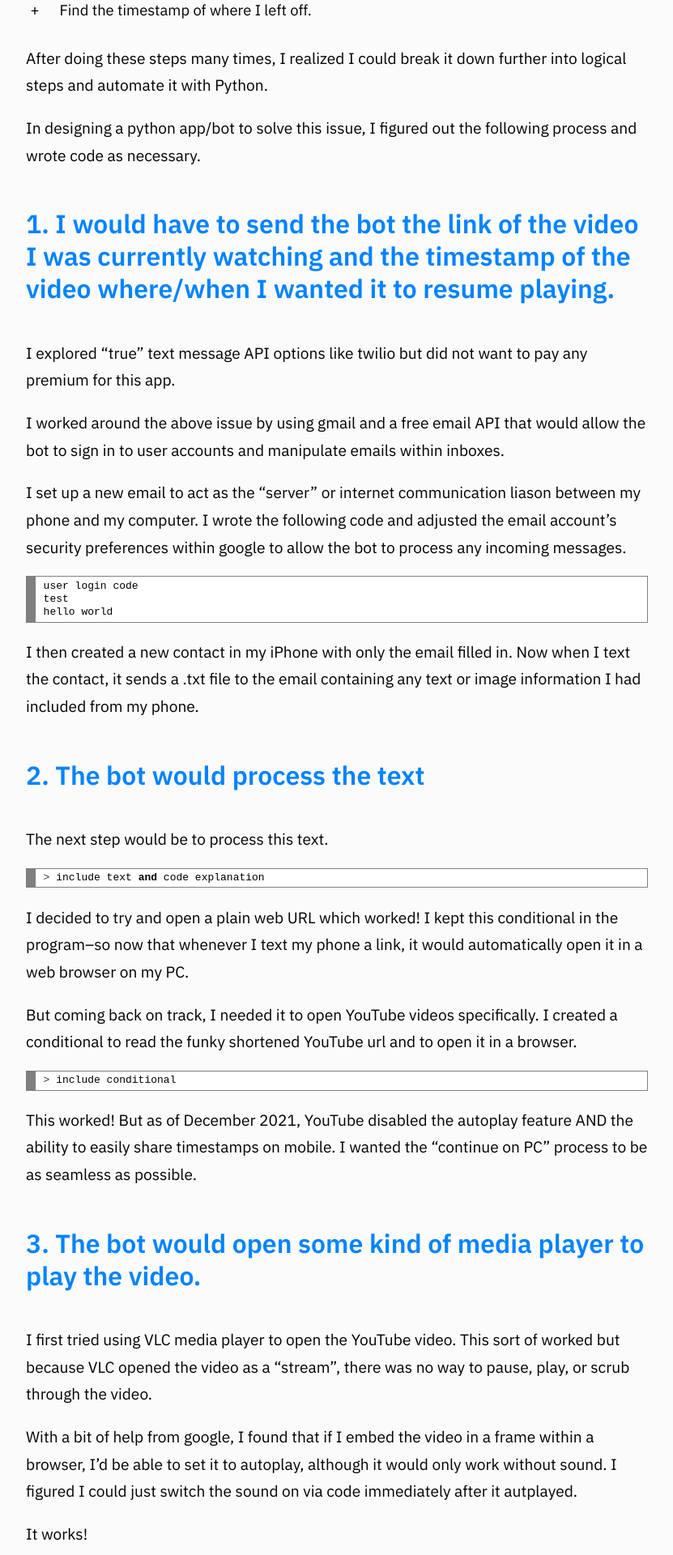
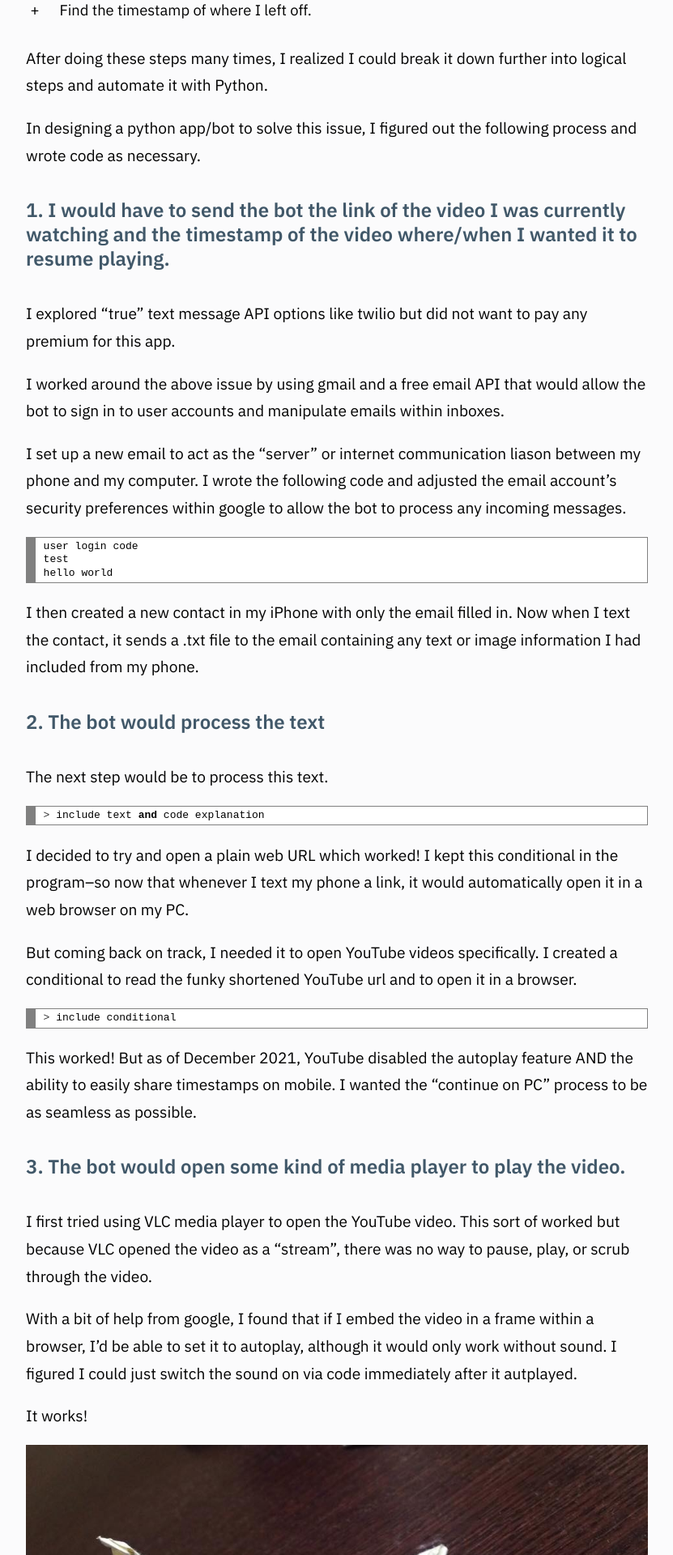
Before and after one commit to sammyj-me/sammyj-me.github.io, a Jekyll site: the page built from _posts/2021-12-18-Continue_On_PC_YouTube.md, in a window 1280 px wide. Shown: the part 1205-3125 px from the top of the page at 81% size, without its empty margins (224-1055 px from the left). Built offline with Jekyll 4.4.1, drawn with Linux system fonts in a browser that asks for light colours.

```diff
--- a/_posts/2021-12-18-Continue_On_PC_YouTube.md
+++ b/_posts/2021-12-18-Continue_On_PC_YouTube.md
@@ -20,7 +20,7 @@ After doing these steps many times, I realized I could break it down further int
 
 In designing a python app/bot to solve this issue, I figured out the following process and wrote code as necessary.
 
-## 1. I would have to send the bot the link of the video I was currently watching and the timestamp of the video where/when I wanted it to resume playing.
+### 1. I would have to send the bot the link of the video I was currently watching and the timestamp of the video where/when I wanted it to resume playing.
 
 I explored "true" text message API options like twilio but did not want to pay any premium for this app.
 
@@ -35,7 +35,7 @@ hello world
 
 I then created a new contact in my iPhone with only the email filled in. Now when I text the contact, it sends a .txt file to the email containing any text or image information I had included from my phone.
 
-## 2. The bot would process the text
+### 2. The bot would process the text
 
 The next step would be to process this text.
 
@@ -51,7 +51,7 @@ But coming back on track, I needed it to open YouTube videos specifically. I cre
 
 This worked! But as of December 2021, YouTube disabled the autoplay feature AND the ability to easily share timestamps on mobile. I wanted the "continue on PC" process to be as seamless as possible.
 
-## 3. The bot would open some kind of media player to play the video.
+### 3. The bot would open some kind of media player to play the video.
 
 I first tried using VLC media player to open the YouTube video. This sort of worked but because VLC opened the video as a "stream", there was no way to pause, play, or scrub through the video.
 
@@ -61,7 +61,7 @@ It works!
 
 <img src="\media\Project Pics 2021\PlasticOrigami\dollarkoi.jpg" alt="Case in point"/>
 
-## 4. The bot needs to repeat the process and continue checking for emails
+### 4. The bot needs to repeat the process and continue checking for emails
 
 Things I learned:
 - Various elements of Python IoT scripting
```
